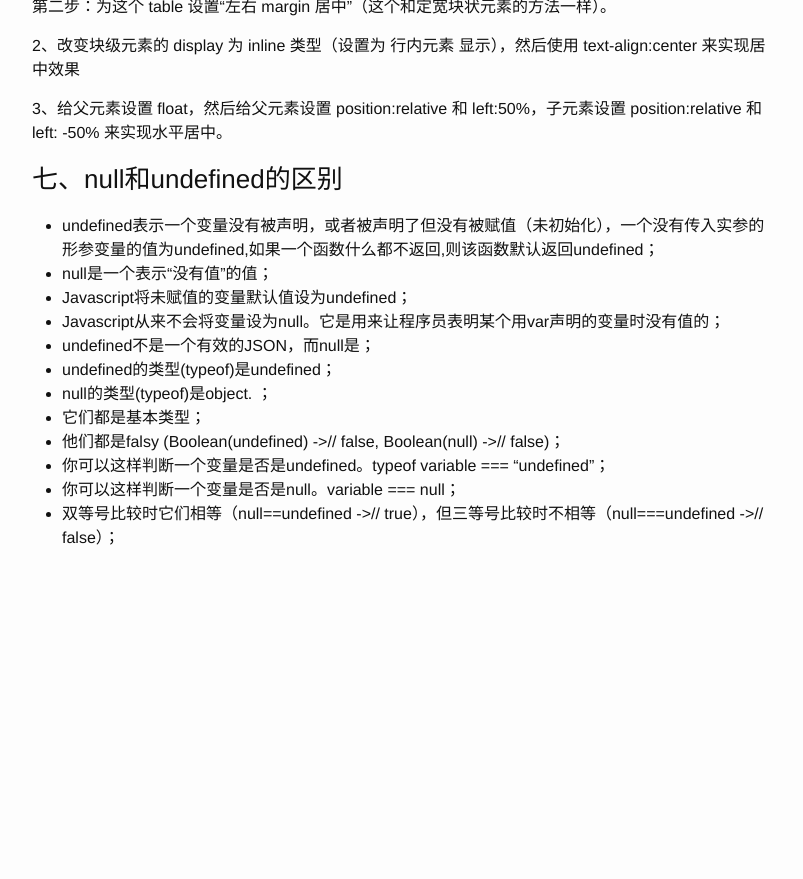
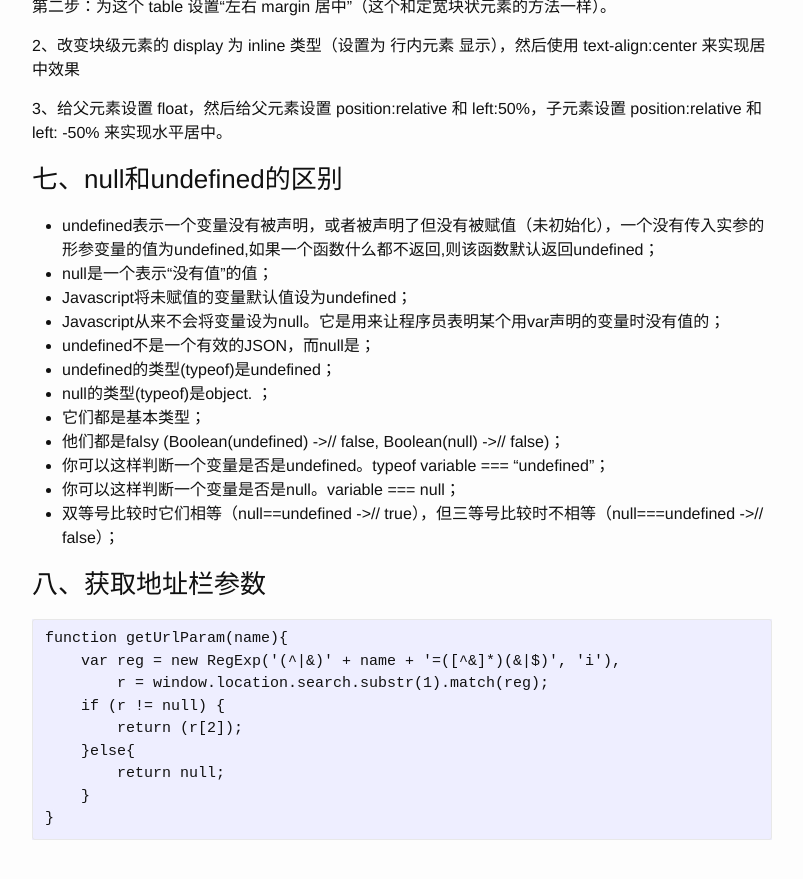
Before and after one commit to Chocolate1002/Chocolate1002.github.io, a Jekyll site: the page built from _posts/2016-07-13-notes.markdown, in a window 1280 px wide and 900 px high, scrolled down 5343 px. Shown: the top 879 px of the window, without its empty margins (238-1041 px from the left). Built offline with Jekyll 4.4.1, drawn with Linux system fonts in a browser that asks for light colours; before the commit the page ends 5953 px from its top, so only the background shows below that.

Commit message:
update note

```diff
--- a/_posts/2016-07-13-notes.markdown
+++ b/_posts/2016-07-13-notes.markdown
@@ -209,3 +209,15 @@ tags:
 * 你可以这样判断一个变量是否是undefined。typeof variable === "undefined"；
 * 你可以这样判断一个变量是否是null。variable === null；
 * 双等号比较时它们相等（null==undefined ->// true），但三等号比较时不相等（null===undefined ->// false）；
+
+### 八、获取地址栏参数
+
+    function getUrlParam(name){
+        var reg = new RegExp('(^|&)' + name + '=([^&]*)(&|$)', 'i'),
+            r = window.location.search.substr(1).match(reg);
+        if (r != null) {
+            return (r[2]);
+        }else{
+            return null;
+        }
+    }
```
